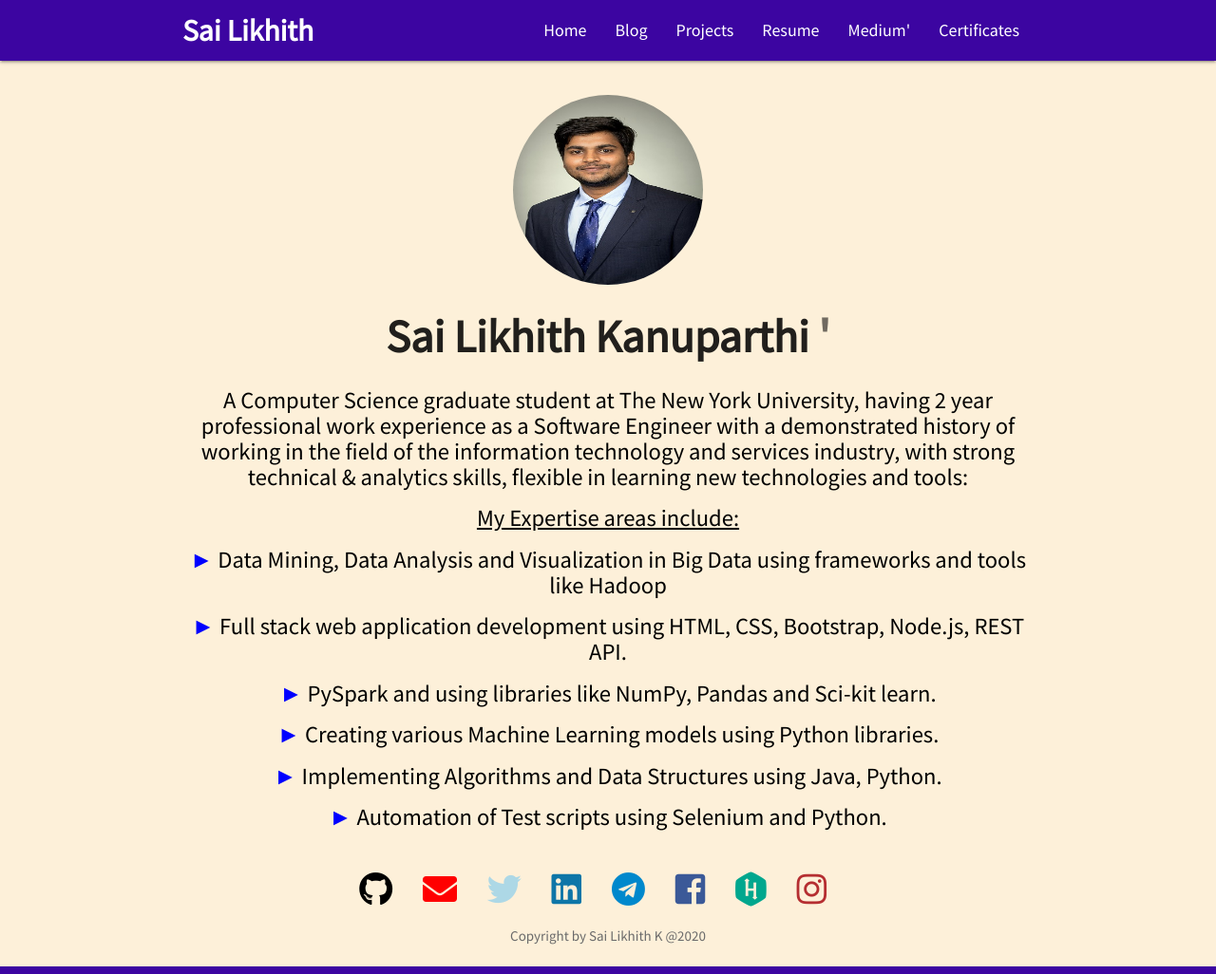
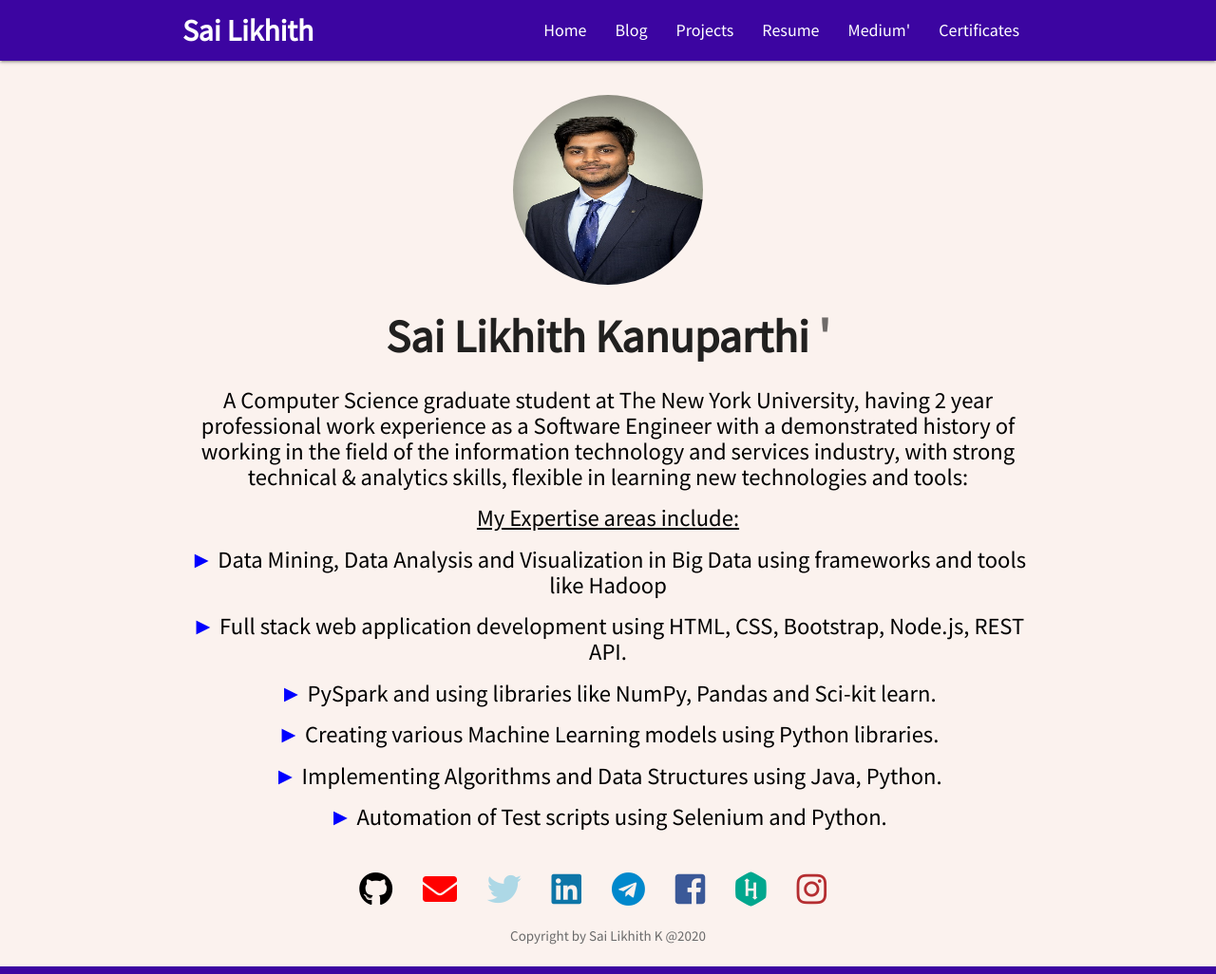
Before and after one commit to SaiLikhith7/Mywebsite, a Jekyll site: the page built from index.html, in a window 1280 px wide. Shown: the whole page at 95% size. Built offline with Jekyll 4.4.1, drawn with Linux system fonts in a browser that asks for light colours; nearby versions of some CDN libraries.

Commit message:
Update main.css

```diff
--- a/css/main.css
+++ b/css/main.css
@@ -4,7 +4,7 @@
 html,
 body {
   height: 100%;
-  background-color:#fdf0d9;
+  background-color:#fbf2ee;
   font-family: 'Source Sans Pro', sans-serif;
   /* The html and body elements cannot have any padding or margin. */
  /* border-top: 4px solid #2361FF;*/
```
